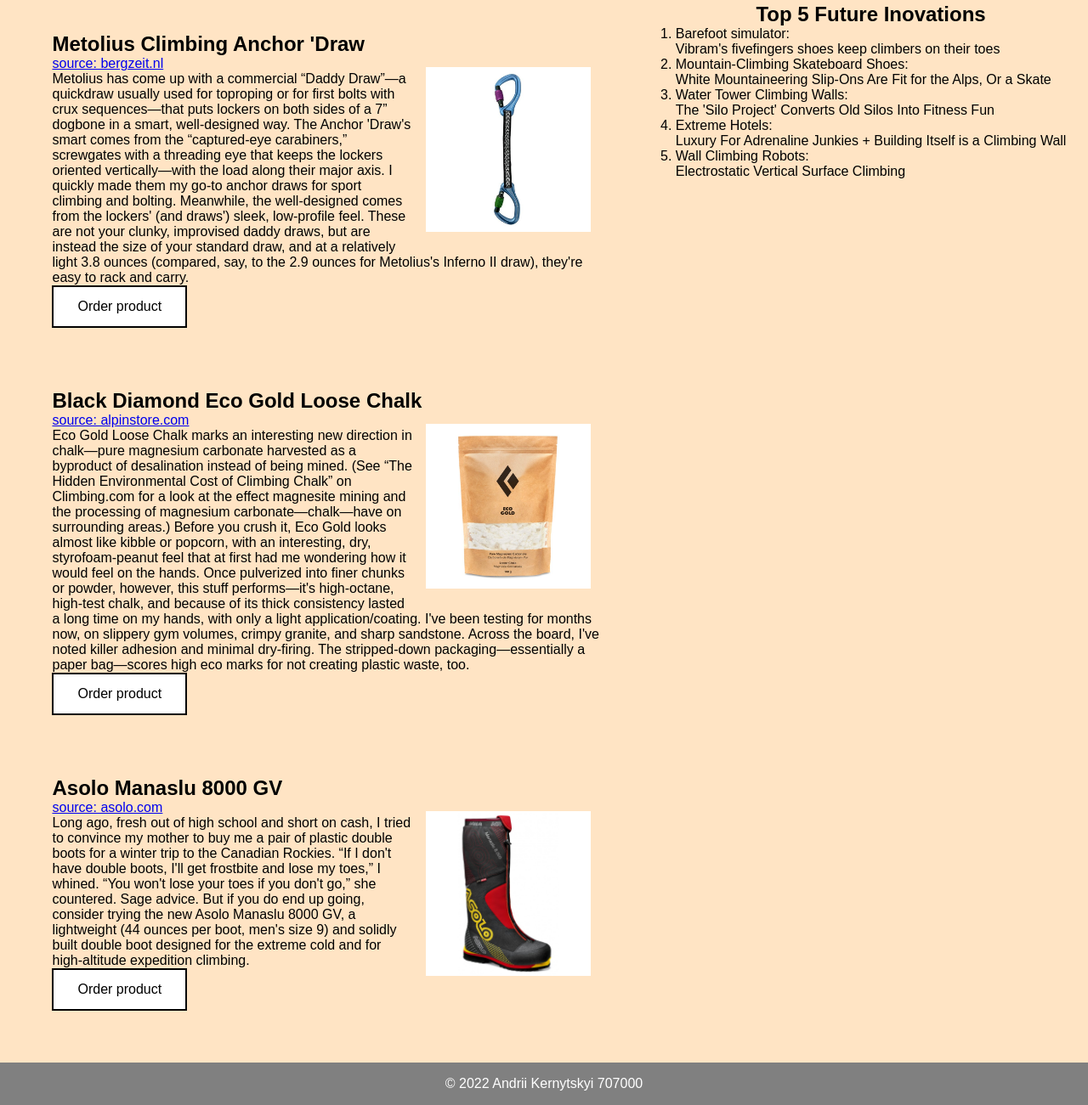
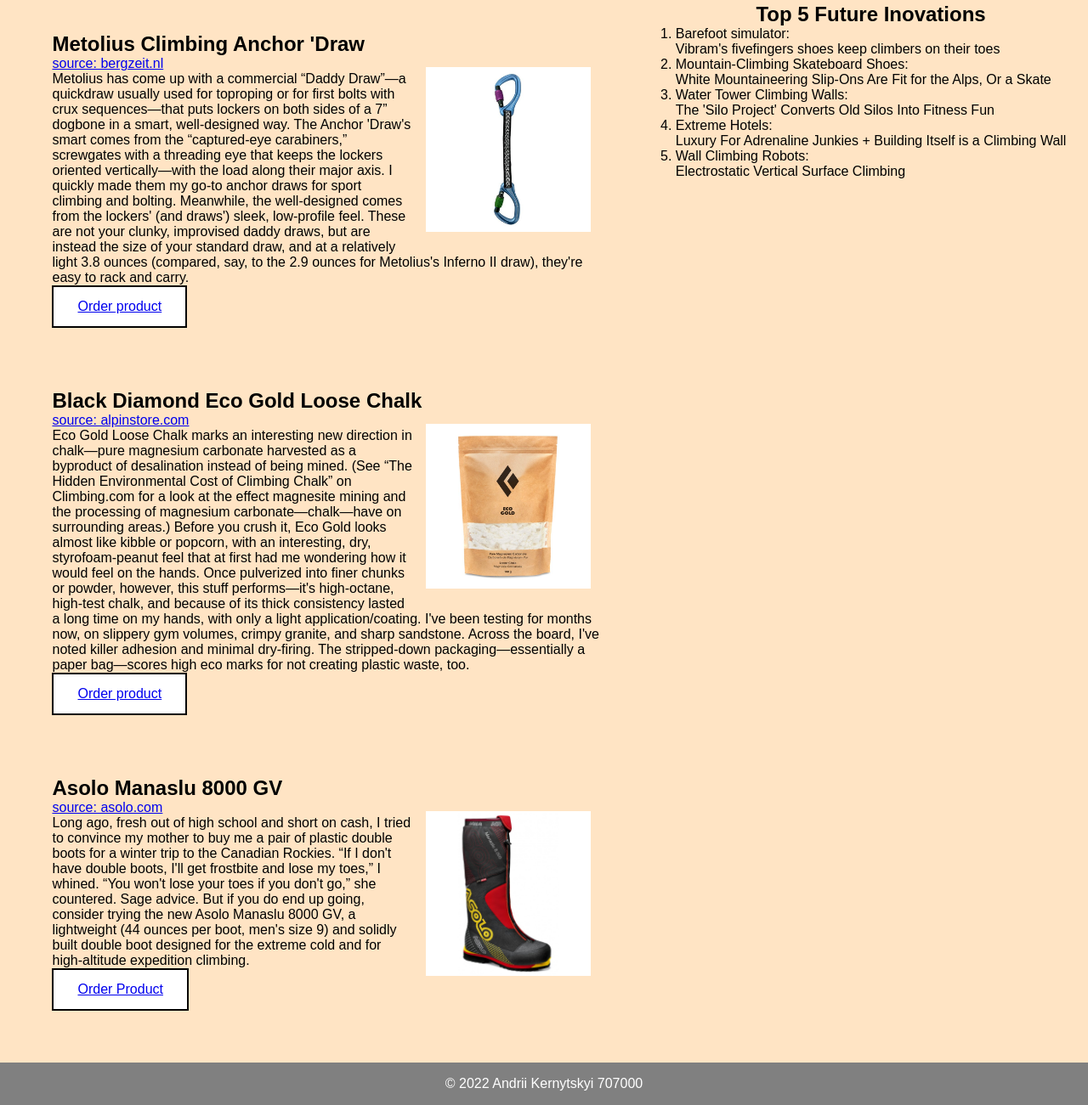
Before and after one commit to IANDYI/IANDYI.github.io, a plain HTML site: page index.html in a window 1280 px wide. Shown: the part 881-2182 px from the top of the page at 85% size. Drawn offline with Linux system fonts and the light colour scheme; a web font is replaced by a local one.

Commit message:
Add files via upload

```diff
--- a/index.html
+++ b/index.html
@@ -3,12 +3,12 @@
 
     <head>
         <meta charset="utf-8"/>
-        <meta author="Anrii Kernytskyi">
+        <meta name="author" content="Anrii Kernytskyi">
         <title>Path | Home</title>
         <link rel="icon" type="image/x-icon" href="img/logo.svg">
         <link rel="stylesheet" href="css/style.css" />
-        <meta keywords="Sports innovation, Sports, Climbing, Technology"/>
-        <meta description="This is a webstie about sports innovation in climbing"/>
+        <meta name="keywords" content="Sports innovation, Sports, Climbing, Technology"/>
+        <meta name="description" content="This is a webstie about sports innovation in climbing"/>
     </head>
 
     <body>
@@ -66,10 +66,13 @@
                         say, to the 2.9 ounces for Metolius's Inferno II draw), they're easy to rack and carry.
                     </p>
                     <footer class="button">
+                        <button class="btn">
                             <a
                             href="https://www.bergzeit.nl/p/metolius-anchor-draw-express-setje/5045055/?itemId=5045055-001&gclid=Cj0KCQjwhsmaBhCvARIsAIbEbH6fB5S0pYrLnEOX2ybwwe7SjKf-vOTupXg7pz1WABZjlYcdWxYnTpkaAg97EALw_wcB">
-                            <button class="btn">Order product</button>
+                            Order product
                             </a>
+                        </button>
+
                     </footer>
                 </article>
                 <article class="article2">
@@ -101,10 +104,12 @@
                         waste, too.
                     </p>
                     <footer class="button">
+                        <button class="btn">
                             <a
                             href="https://www.alpinstore.com/nl/430909-black-diamond-chalk-100g-eco-gold-losse-krijt.html?&ads_affilie=12&id_contry=13&ads_product=430909&id_devise=1&gclid=Cj0KCQjwhsmaBhCvARIsAIbEbH4VJ2mgzWL9oYdvMEzTKX6tKBxFzma6sEjRRpY5Ve2pcolFrZS7rxgaAk0MEALw_wcB">
-                            <button class="btn">Order product</button>
+                            Order product
                         </a>
+                    </button>
                     </footer>
                 </article>
                 <article class="article3">
@@ -131,10 +136,12 @@
                         extreme cold and for high-altitude expedition climbing.
                     </p>
                     <footer class="button">
+                        <button class="btn">
                             <a
                             href="https://www.asolo.com/en/expedition/1161-manaslu-8000-gv.html">
-                            <button class="btn">Order product</button>
+                            Order Product
                             </a>
+                        </button>
                     </footer>
                 </article>
             </section>
```
Also changed, not shown: contact.html (+3 -3 lines), pricing.html (+3 -3 lines), product.html (+3 -3 lines). Lines whose indentation alone changed are shown as unchanged.
